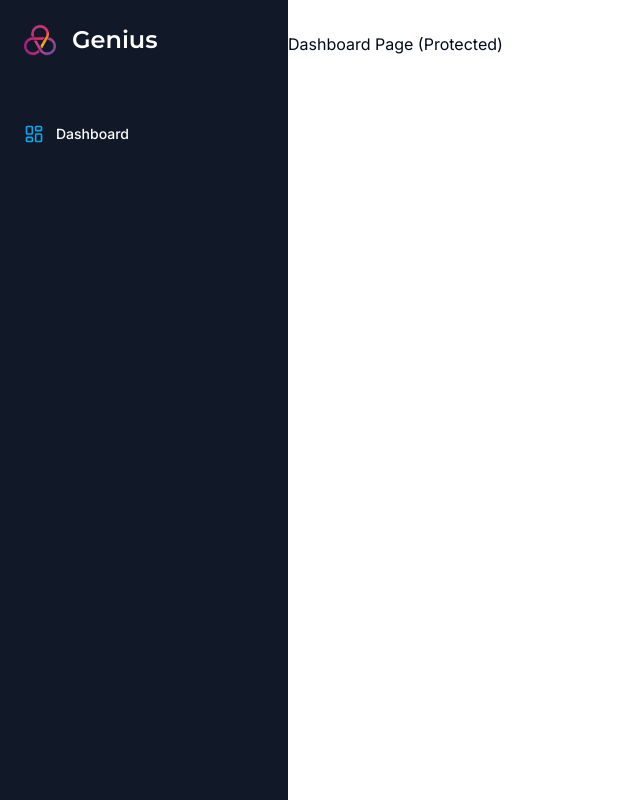
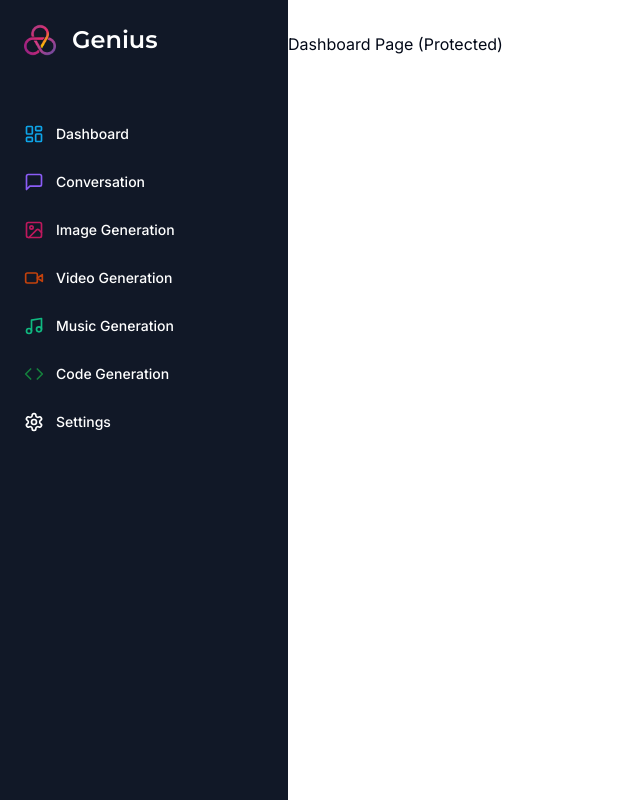
Before and after one commit to Ed-Marcavage/next13-ai-saas, a Next.js app: page /dashboard in a window 1280 px wide. Shown: the whole page, without its empty margins (0-640 px from the left). Built offline with nearby package versions, Linux system fonts and the light colour scheme.

Commit message:
complete desktop sidebar

```diff
--- a/components/sidebar.tsx
+++ b/components/sidebar.tsx
@@ -12,7 +12,42 @@ const routes = [
         icon: LayoutDashboard,
         href: '/dashboard',
         color: "text-sky-500"
-    }
+    },
+    {
+        label: 'Conversation',
+        icon: MessageSquare,
+        href: '/conversation',
+        color: "text-violet-500",
+    },
+    {
+        label: 'Image Generation',
+        icon: ImageIcon,
+        color: "text-pink-700",
+        href: '/image',
+    },
+    {
+        label: 'Video Generation',
+        icon: VideoIcon,
+        color: "text-orange-700",
+        href: '/video',
+    },
+    {
+        label: 'Music Generation',
+        icon: Music,
+        color: "text-emerald-500",
+        href: '/music',
+    },
+    {
+        label: 'Code Generation',
+        icon: Code,
+        color: "text-green-700",
+        href: '/code',
+    },
+    {
+        label: 'Settings',
+        icon: Settings,
+        href: '/settings',
+    },
 ];
 
 
```
